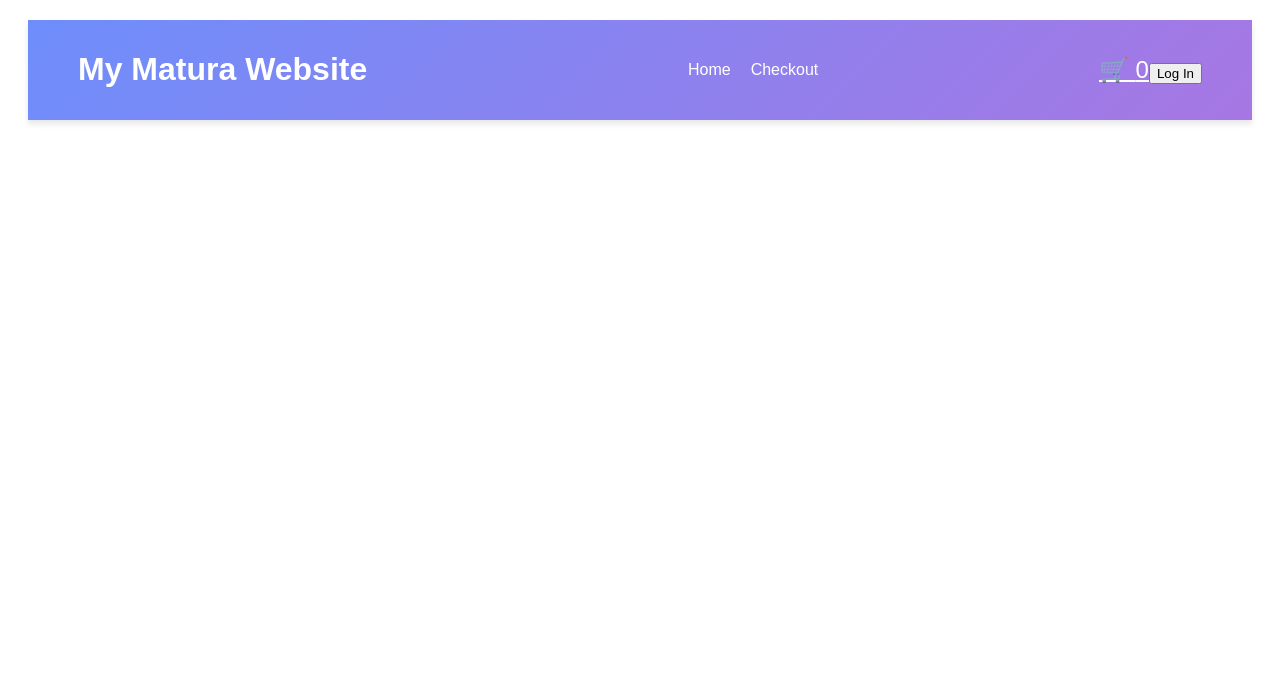
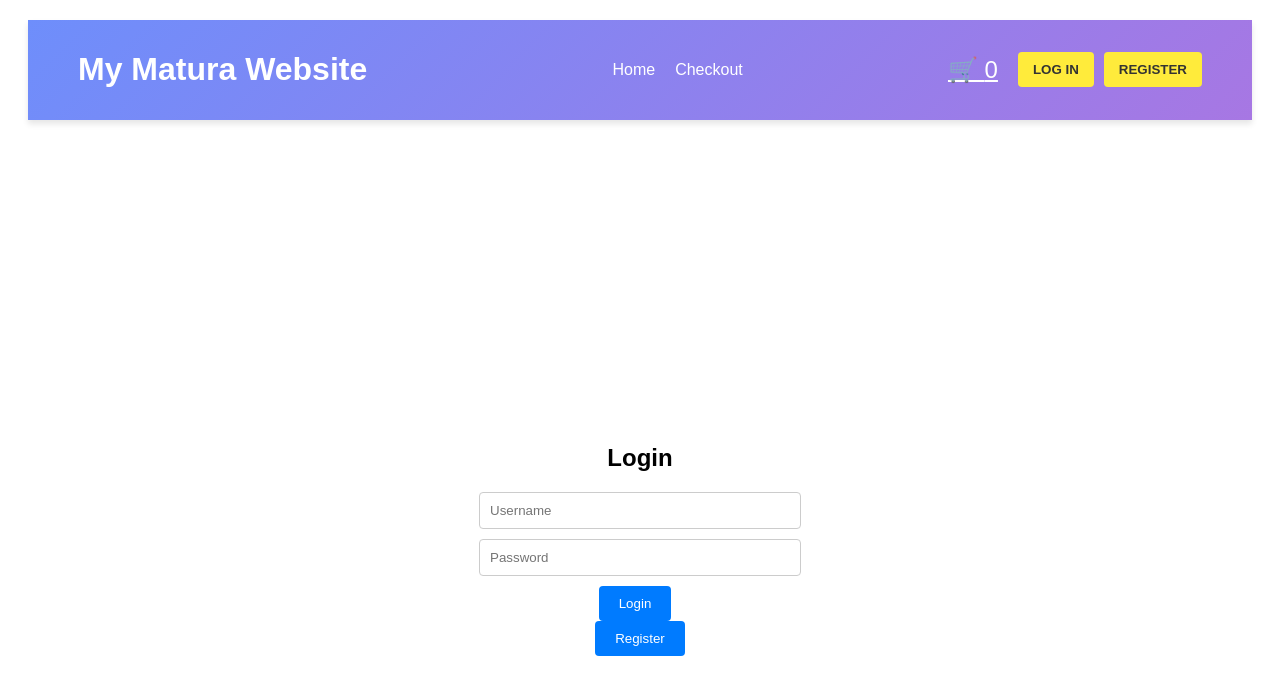
Before and after one commit to fraorzi/Website_Course_Exam, a React (Create React App) app: page /login in a window 1280 px wide. Shown: the top 694 px of the page. Built offline with nearby package versions, Linux system fonts and the light colour scheme; the HTML template or start-up script is replaced by a standard one.

Commit message:
Enhance auth UX with styled login/register pages and header navigation

```diff
--- a/src/App.js
+++ b/src/App.js
@@ -7,6 +7,8 @@ import CourseDetails from './pages/CourseDetails/CourseDetails';
 import CourseDescription from './components/CourseDescription/CourseDescription';
 import ShoppingCart from './components/ShoppingCart/ShoppingCart';
 import Checkout from './pages/Checkout/Checkout';
+import Login from './pages/Login/Login';
+import Register from './pages/Register/Register';
 import './App.scss';
 import {CartProvider} from "./components/CartContext/CartContext";
 
@@ -18,6 +20,8 @@ const App = () => {
                     <Header />
                     <Routes>
                         <Route path="/" element={<Home />} />
+                        <Route path="/login" element={<Login />} />
+                        <Route path="/register" element={<Register />} />
                         <Route path="/course/:id" element={<CourseDetails />} />
                         <Route path="/description/:id" element={<CourseDescription />} />
                         <Route path="/cart" element={<ShoppingCart />} />
--- a/src/components/Header/Header.js
+++ b/src/components/Header/Header.js
@@ -1,9 +1,10 @@
 import React, { useState, useEffect } from 'react';
-import { Link, NavLink } from 'react-router-dom';
+import { Link, NavLink, useNavigate } from 'react-router-dom';
 import './Header.scss';
-import { useCart } from '../CartContext/CartContext'; // Załóżmy, że CartContext jest w tym samym folderze
+import { useCart } from '../CartContext/CartContext';
 
 const Header = () => {
+    const navigate = useNavigate();
     const { cartItems } = useCart();
     const cartCount = cartItems.length;
     const [isLoggedIn, setIsLoggedIn] = useState(false);
@@ -17,7 +18,7 @@ const Header = () => {
         if (isLoggedIn) {
             logout();
         } else {
-            login();
+            navigate('/login');
         }
     };
 
@@ -26,36 +27,10 @@ const Header = () => {
         return Boolean(token);
     }
 
-    function login() {
-        const username = document.getElementById('username').value;
-        const password = document.getElementById('password').value;
-
-        fetch('/api/login', {
-            method: 'POST',
-            headers: {
-                'Content-Type': 'application/json',
-            },
-            body: JSON.stringify({ username, password }),
-        })
-            .then(response => response.json())
-            .then(data => {
-                if (data.token) {
-                    localStorage.setItem('userToken', data.token);
-                    setIsLoggedIn(true);
-                    window.location.href = '/';
-                } else {
-                    alert('Logowanie nieudane: ' + data.message);
-                }
-            })
-            .catch(error => {
-                console.error('Błąd podczas logowania:', error);
-            });
-    }
-
     function logout() {
         localStorage.removeItem('userToken');
         setIsLoggedIn(false);
-        window.location.href = '/login';
+        navigate('/'); // Programowe przekierowanie do strony głównej
     }
 
     return (
@@ -73,9 +48,14 @@ const Header = () => {
                 <Link to="/cart" className="cart-icon">
                     🛒 {cartCount}
                 </Link>
-                <button onClick={handleLoginLogout}>
-                    {isLoggedIn ? 'Log Out' : 'Log In'}
-                </button>
+                {isLoggedIn ? (
+                    <button onClick={handleLoginLogout}>Log Out</button>
+                ) : (
+                    <>
+                        <button onClick={handleLoginLogout}>Log In</button>
+                        <button onClick={() => navigate('/register')} style={{ marginLeft: "10px" }}>Register</button>
+                    </>
+                )}
             </div>
         </header>
     );
--- a/src/components/Header/Header.scss
+++ b/src/components/Header/Header.scss
@@ -40,14 +40,39 @@
     }
 
     .user-options {
+        display: flex;
+        align-items: center;
+
         .cart-icon {
             font-size: 1.5em;
             color: white;
+            margin-right: 20px;
             transition: transform 0.3s ease;
 
             &:hover {
                 transform: scale(1.1);
             }
         }
+
+        button {
+            padding: 10px 15px;
+            background-color: #ffeb3b;
+            color: #333;
+            font-weight: bold;
+            text-transform: uppercase;
+            border: none;
+            border-radius: 4px;
+            cursor: pointer;
+            transition: background-color 0.3s ease, transform 0.2s ease;
+
+            &:hover {
+                background-color: #fdd835;
+                transform: scale(1.05);
+            }
+
+            &:focus {
+                outline: none;
+            }
+        }
     }
 }
--- /dev/null
+++ b/src/pages/Login/Login.js
@@ -0,0 +1,54 @@
+// Login.js
+import React, { useState} from 'react';
+import { useNavigate } from 'react-router-dom';
+import './Login.scss';
+
+const Login = () => {
+    const navigate = useNavigate();
+    const [username, setUsername] = useState('');
+    const [password, setPassword] = useState('');
+
+    const handleLogin = () => {
+        fetch('/api/login', {
+            method: 'POST',
+            headers: {
+                'Content-Type': 'application/json',
+            },
+            body: JSON.stringify({ username, password }),
+        })
+            .then(response => response.json())
+            .then(data => {
+                if (data.token) {
+                    localStorage.setItem('userToken', data.token);
+                    window.location.href = '/'; // Redirect to home after login
+                } else {
+                    alert('Logowanie nieudane: ' + data.message);
+                }
+            })
+            .catch(error => {
+                console.error('Błąd podczas logowania:', error);
+            });
+    };
+
+    return (
+        <div className="login-container">
+            <h2>Login</h2>
+            <input
+                type="text"
+                value={username}
+                onChange={(e) => setUsername(e.target.value)}
+                placeholder="Username"
+            />
+            <input
+                type="password"
+                value={password}
+                onChange={(e) => setPassword(e.target.value)}
+                placeholder="Password"
+            />
+            <button onClick={handleLogin}>Login</button>
+            <button onClick={() => navigate('/register')} style={{ marginLeft: "10px" }}>Register</button>
+        </div>
+    );
+};
+
+export default Login;
--- /dev/null
+++ b/src/pages/Login/Login.scss
@@ -0,0 +1,34 @@
+.login-container {
+  display: flex;
+  flex-direction: column;
+  align-items: center;
+  justify-content: center;
+  min-height: 100vh;
+  padding: 20px;
+
+  h2 {
+    margin-bottom: 20px;
+  }
+
+  input {
+    margin-bottom: 10px;
+    padding: 10px;
+    width: 300px;
+    border: 1px solid #ccc;
+    border-radius: 4px;
+  }
+
+  button {
+    padding: 10px 20px;
+    margin-right: 10px;
+    background-color: #007bff;
+    color: white;
+    border: none;
+    border-radius: 4px;
+    cursor: pointer;
+
+    &:hover {
+      background-color: #0056b3;
+    }
+  }
+}
--- /dev/null
+++ b/src/pages/Register/Register.js
@@ -0,0 +1,54 @@
+// Register.js
+import React, { useState } from 'react';
+import './Register.scss';
+
+const Register = () => {
+    const [username, setUsername] = useState('');
+    const [password, setPassword] = useState('');
+    // Dodaj więcej stanów zgodnie z potrzebami (np. email, potwierdzenie hasła itp.)
+
+    const handleRegister = () => {
+        fetch('/api/register', {
+            method: 'POST',
+            headers: {
+                'Content-Type': 'application/json',
+            },
+            body: JSON.stringify({ username, password }), // Dodaj więcej pól zgodnie z API
+        })
+            .then(response => response.json())
+            .then(data => {
+                if (data.success) {
+                    alert('Rejestracja pomyślna!');
+                    window.location.href = '/login'; // Redirect to login after successful registration
+                } else {
+                    alert('Rejestracja nieudana: ' + data.message);
+                }
+            })
+            .catch(error => {
+                console.error('Błąd podczas rejestracji:', error);
+            });
+    };
+
+    return (
+        <div className="register-container">
+            <h2>Register</h2>
+            {/* Formularz rejestracji */}
+            <input
+                type="text"
+                value={username}
+                onChange={(e) => setUsername(e.target.value)}
+                placeholder="Username"
+            />
+            <input
+                type="password"
+                value={password}
+                onChange={(e) => setPassword(e.target.value)}
+                placeholder="Password"
+            />
+            {/* Dodaj więcej pól zgodnie z potrzebami */}
+            <button onClick={handleRegister}>Register</button>
+        </div>
+    );
+};
+
+export default Register;
--- /dev/null
+++ b/src/pages/Register/Register.scss
@@ -0,0 +1,34 @@
+.register-container {
+  display: flex;
+  flex-direction: column;
+  align-items: center;
+  justify-content: center;
+  min-height: 100vh;
+  padding: 20px;
+
+  h2 {
+    margin-bottom: 20px;
+  }
+
+  input {
+    margin-bottom: 10px;
+    padding: 10px;
+    width: 300px;
+    border: 1px solid #ccc;
+    border-radius: 4px;
+  }
+
+  button {
+    padding: 10px 20px;
+    margin-right: 10px;
+    background-color: #28a745;
+    color: white;
+    border: none;
+    border-radius: 4px;
+    cursor: pointer;
+
+    &:hover {
+      background-color: #218838;
+    }
+  }
+}
```
